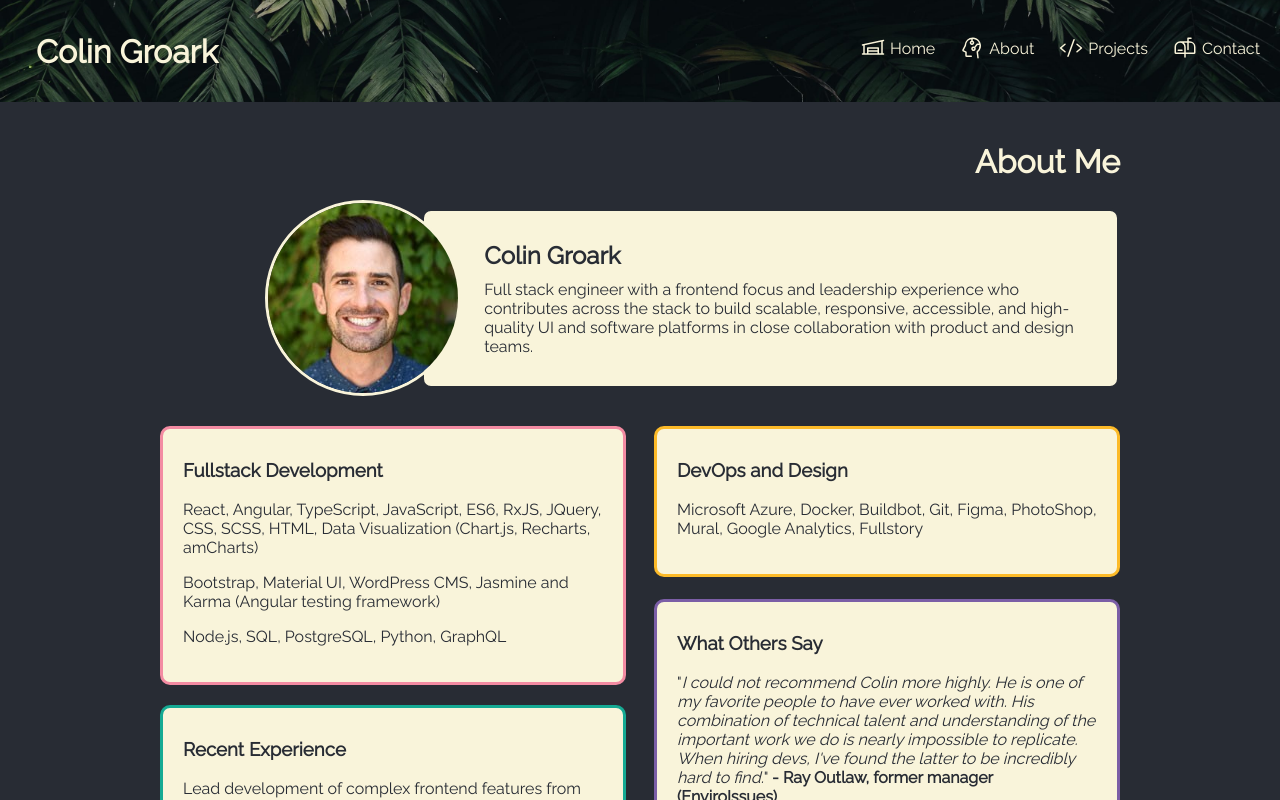
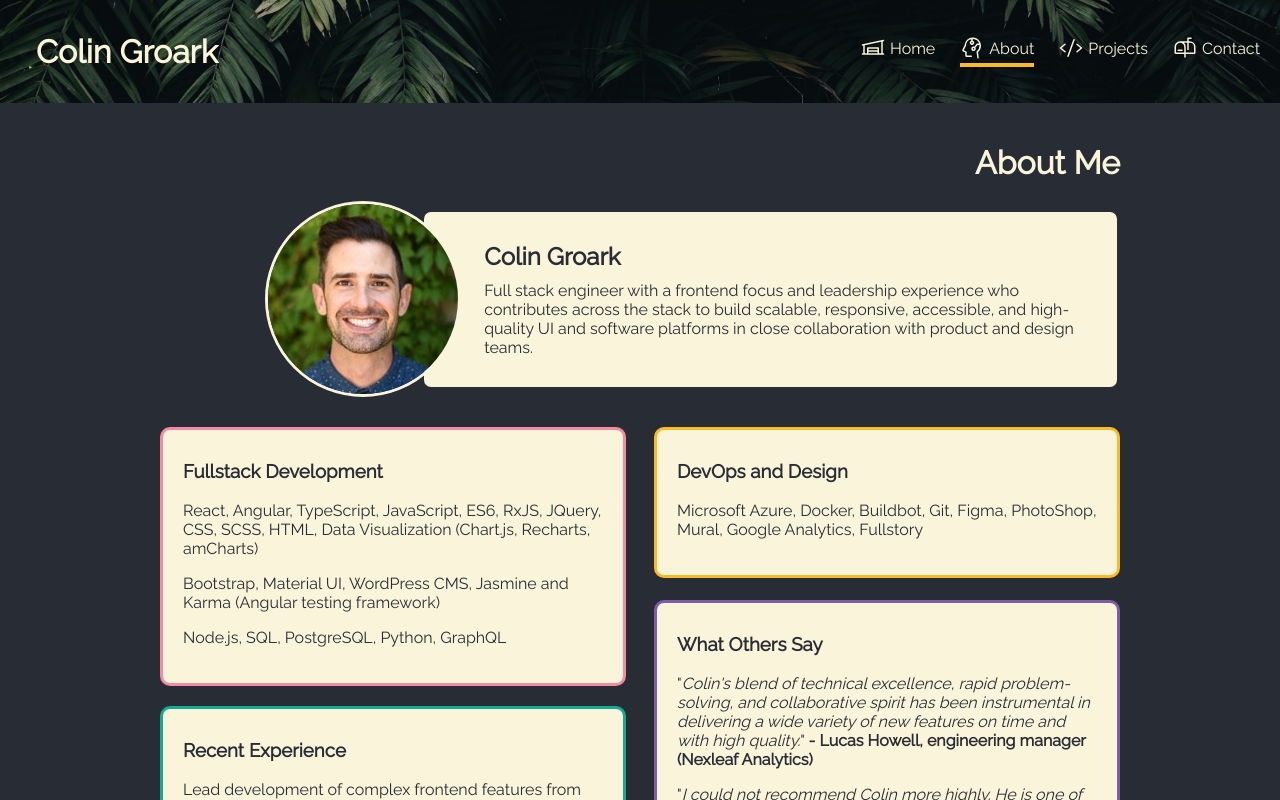
Before and after one commit to cgroark/portfolio2025, a React (Create React App) app: page /about in a window 1280 px wide. Shown: the top 800 px of the page. Built offline with nearby package versions, Linux system fonts and the light colour scheme.

Commit message:
add active navlink

```diff
--- a/src/components/Navbar.js
+++ b/src/components/Navbar.js
@@ -1,4 +1,4 @@
-import { Link } from "react-router-dom";
+import { NavLink } from "react-router-dom";
 import { CodeIcon, HeadCircuitIcon, MailboxIcon, WarehouseIcon } from "@phosphor-icons/react";
 
 import styled from "styled-components";
@@ -17,18 +17,22 @@ const NavItem = styled.li`
   padding-left: 25px;
 `;
 
-const NavLink = styled(Link)`
+const StyledNavLink = styled(NavLink)`
   color: ${props => props.theme.offWhite};
   text-decoration: none;
   display: flex;
   align-items: center;
   gap: 5px;
-  border-bottom: 3px solid transparent;
+  border-bottom: 4px solid transparent;
   transition: border-bottom 0.3s ease;
   padding-bottom: 3px;
 
+  &.active {
+    border-bottom: 4px solid ${props => props.theme.yellow};
+  }
+
   &:hover {
-    border-bottom: 3px solid ${props => props.theme.purple};
+    border-bottom: 4px solid ${props => props.theme.purple};
   }
 `;
 
@@ -37,28 +41,28 @@ function Navbar() {
         <Nav>
           <NavList>
             <NavItem>
-              <NavLink to="/">
+              <StyledNavLink to="/" end>
                 <WarehouseIcon size={24} />
                 Home
-              </NavLink>
+              </StyledNavLink>
             </NavItem>
             <NavItem>
-              <NavLink to="/about">
+              <StyledNavLink to="/about">
                 <HeadCircuitIcon size={24} />
                 About
-              </NavLink>
+              </StyledNavLink>
             </NavItem>
             <NavItem>
-              <NavLink to="/projects">
+              <StyledNavLink to="/projects">
                 <CodeIcon size={24} />
                 Projects
-              </NavLink>
+              </StyledNavLink>
             </NavItem>
             <NavItem>
-              <NavLink to="/contact">
+              <StyledNavLink to="/contact">
                 <MailboxIcon size={24} />
                 Contact
-              </NavLink>
+              </StyledNavLink>
             </NavItem>
           </NavList>
         </Nav>
--- a/src/views/About.js
+++ b/src/views/About.js
@@ -72,7 +72,7 @@ function About() {
           </h1>
           <ProfileContainer >
             <HeadShot src={groark} alt="Colin Groark" />
-            <Card style={{ marginBottom: '0', padding: '30px 20px', width: '68%' }}>
+            <Card style={{ marginBottom: '0', padding: '30px 20px', width: '68%', transform: 'none' }}>
               <ProfileText>
                 <h2 style={{ margin: '0 0 10px 0' }}>
                   Colin Groark
@@ -118,10 +118,10 @@ function About() {
             <Card borderColor="purple" marginTop="-106px">
               <h3 style={{ marginTop: '10px' }}>What Others Say</h3>
               <p>
-                "<em>I could not recommend Colin more highly. He is one of my favorite people to have ever worked with. His combination of technical talent and understanding of the important work we do is nearly impossible to replicate. When hiring devs, I've found the latter to be incredibly hard to find.</em>" <strong> - Ray Outlaw, former manager (EnviroIssues)</strong>
+                "<em>Colin's blend of technical excellence, rapid problem-solving, and collaborative spirit has been instrumental in delivering a wide variety of new features on time and with high quality.</em>" <strong> - Lucas Howell, engineering manager (Nexleaf Analytics)</strong>
               </p>
               <p>
-                "<em>Colin's blend of technical excellence, rapid problem-solving, and collaborative spirit has been instrumental in delivering a wide variety of new features on time and with high quality.</em>" <strong> - Lucas Howell, engineering manager (Nexleaf Analytics)</strong>
+                "<em>I could not recommend Colin more highly. He is one of my favorite people to have ever worked with. His combination of technical talent and understanding of the important work we do is nearly impossible to replicate. When hiring devs, I've found the latter to be incredibly hard to find.</em>" <strong> - Ray Outlaw, former manager (EnviroIssues)</strong>
               </p>
               <p>
                 "<em>Colin stands out amongst his colleagues at being incredibly detail oriented and communicative about what he's tackling and how he's approaching it...He's also consistently among the most consistent at delivering on his commitments.</em>" <strong> - Lucas Howell, engineering manager (Nexleaf Analytics)</strong>
```
